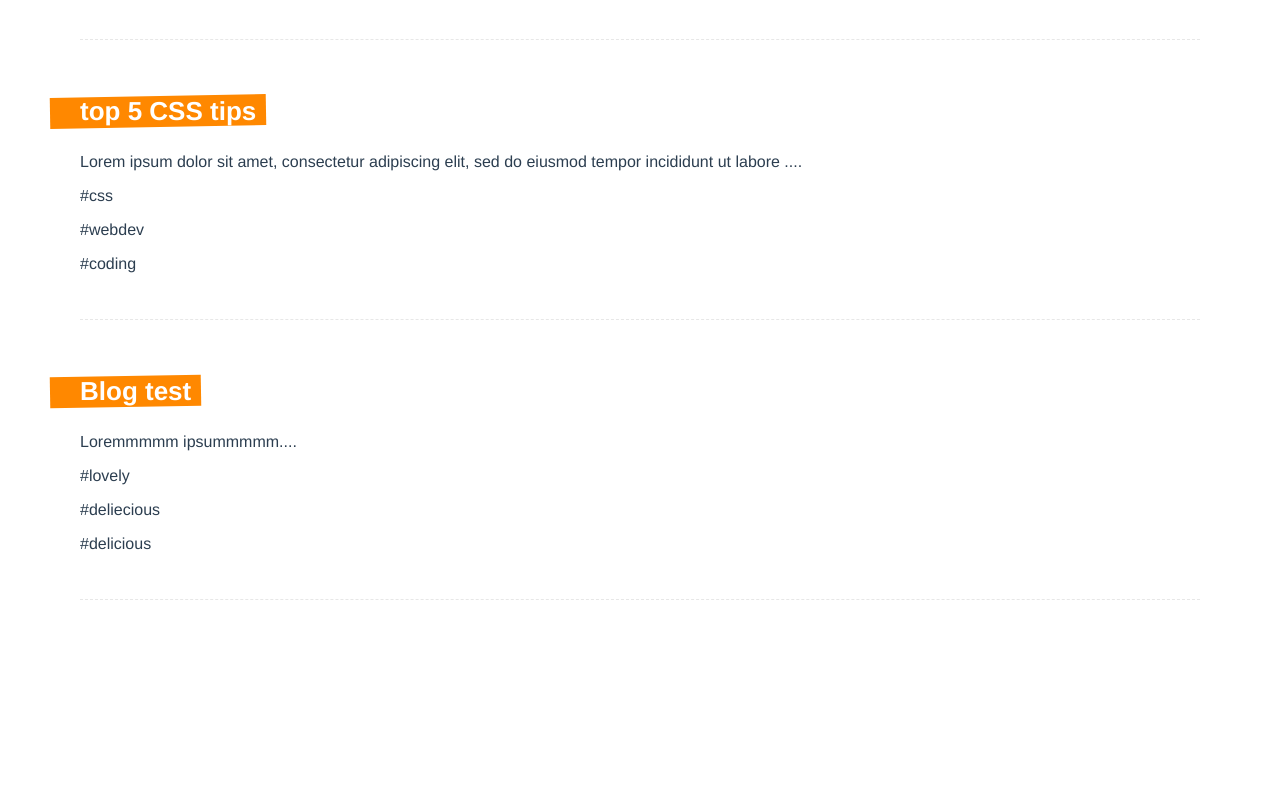
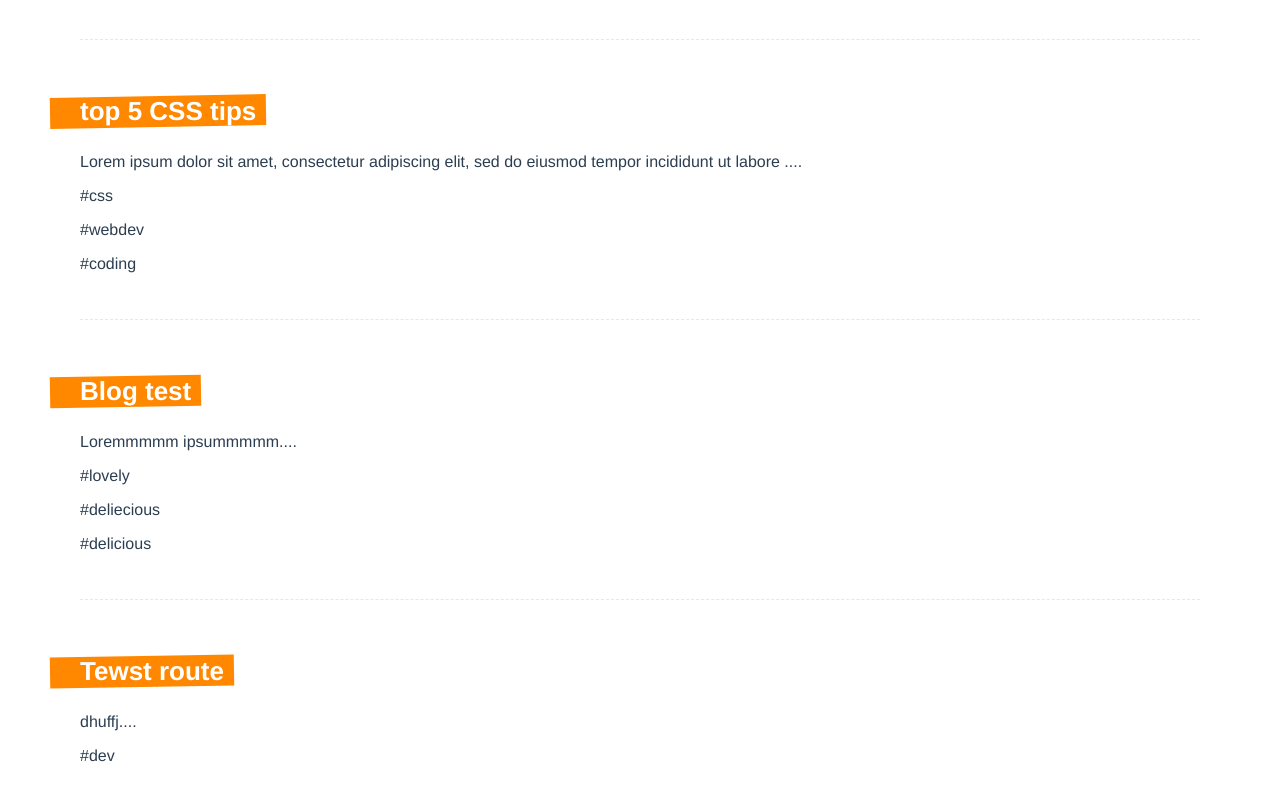
Before and after one commit to alexrem1/Vue3Firebase, a Vue app in the folder Async_Code(Composition_API)/dojo-blog/: page / in a window 1280 px wide. Shown: the part 447-1247 px from the top of the page. Before the commit the page ends 1095 px from the top, so only its background shows below. Built offline with nearby package versions, Linux system fonts and the light colour scheme; data requests are answered from the project's data file.

Commit message:
Using useRouter

```diff
--- a/Async_Code(Composition_API)/dojo-blog/data/db.json
+++ b/Async_Code(Composition_API)/dojo-blog/data/db.json
@@ -29,6 +29,14 @@
         "delicious"
       ],
       "id": 3
+    },
+    {
+      "title": "Tewst route",
+      "body": "dhuffj",
+      "tags": [
+        "dev"
+      ],
+      "id": 4
     }
   ]
 }
--- a/Async_Code(Composition_API)/dojo-blog/src/views/Create.vue
+++ b/Async_Code(Composition_API)/dojo-blog/src/views/Create.vue
@@ -21,12 +21,16 @@
 // - the endpoint is /posts to add a new post
 
 import { ref } from "vue";
+import { useRouter } from "vue-router";
 export default {
   setup() {
     const title = ref("");
     const body = ref("");
     const tag = ref("");
     const tags = ref([]);
+
+    const router = useRouter();
+    // console.log(router);
 
     const handleKeydown = () => {
       // add a tag
@@ -49,6 +53,7 @@ export default {
         headers: { "Content-Type": "application/json" },
         body: JSON.stringify(post),
       });
+      router.push({ name: "Home" });
     };
     return { title, body, tag, tags, handleKeydown, handleSubmit };
   },
```
